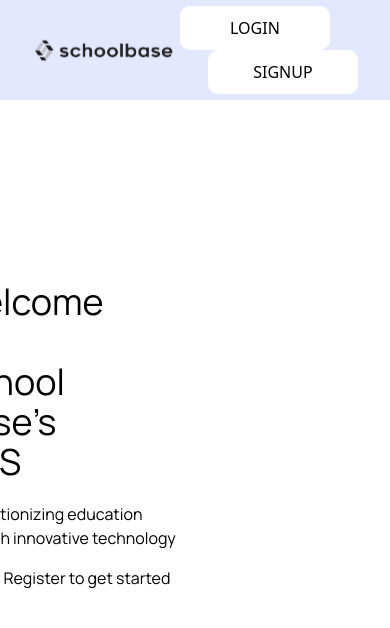
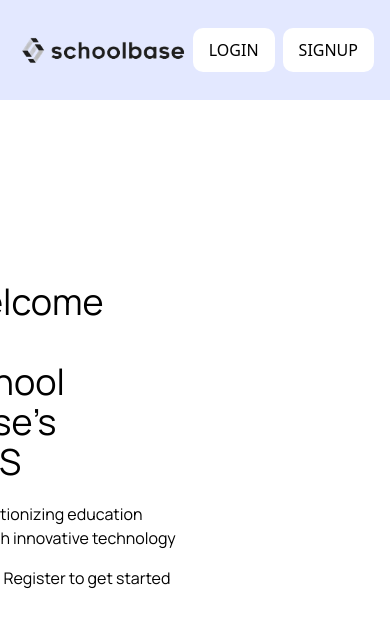
Before and after one commit to AJ1732/capstone_schoolbase_lms, a React (Vite) app: page / in a window 390 px wide. Shown: the top 628 px of the page. Built offline with nearby package versions, Linux system fonts and the light colour scheme.

Commit message:
chore: update responsiveness of home header

```diff
--- a/src/components/Header/Headers.jsx
+++ b/src/components/Header/Headers.jsx
@@ -15,18 +15,18 @@ export const HomePageHeader = () => {
 
   return (
     <header className="full-width content-grid | w-full max-h-[110px] bg-primary-100">
-      <div className="full-width | p-4 flex items-center justify-between cursor-default">
+      <div className="full-width pr-4 flex items-center justify-between cursor-default">
 
         <figure
           onClick={() => navigate("/")}
-          className="font-bold text-text-black text-xl"
+          className="max-w-64 min-w-44 font-bold text-text-black text-xl"
         >
           <img src={logoFull} alt="Logo" />
         </figure>
 
-        <nav className='space-x-7'>
-          <NavButton onClick={() => navigate("/login")}>LOGIN</NavButton>
-          <NavButton onClick={() => navigate("/signup")}>SIGNUP</NavButton>
+        <nav className='flex gap-2 md:gap-7'>
+          <NavButton className={`min-w-[50px] !px-4 md:min-w-[150px]`} onClick={() => navigate("/login")}>LOGIN</NavButton>
+          <NavButton className={`min-w-[50px] !px-4 md:min-w-[150px]`} onClick={() => navigate("/signup")}>SIGNUP</NavButton>
           {/* <Button type="button" variant="primary" onClick={() => navigate("/login")}>LOGIN</Button>
           <Button type="button" variant="primary" onClick={() => navigate("/signup")}>SIGN UP</Button> */}
         </nav>
```
